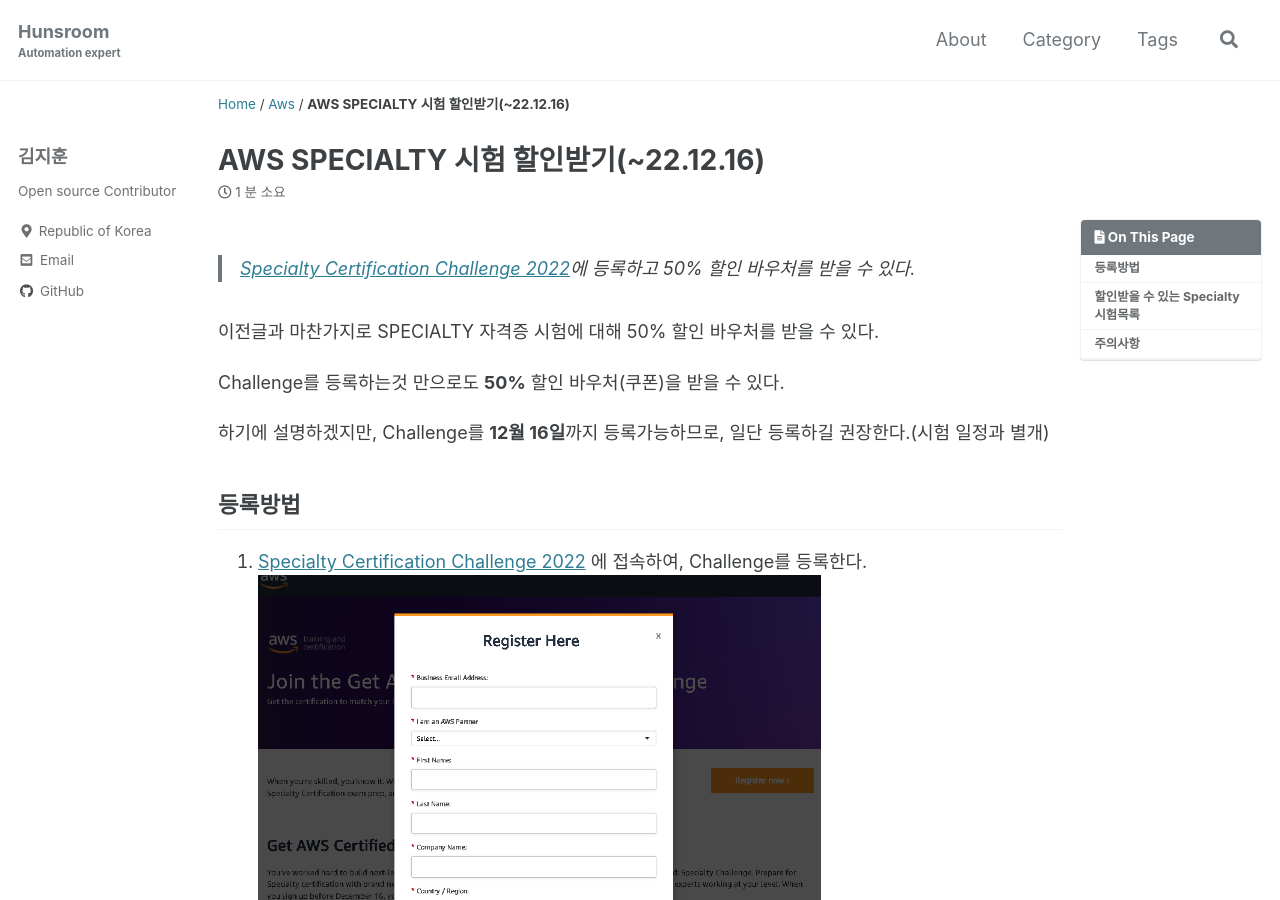
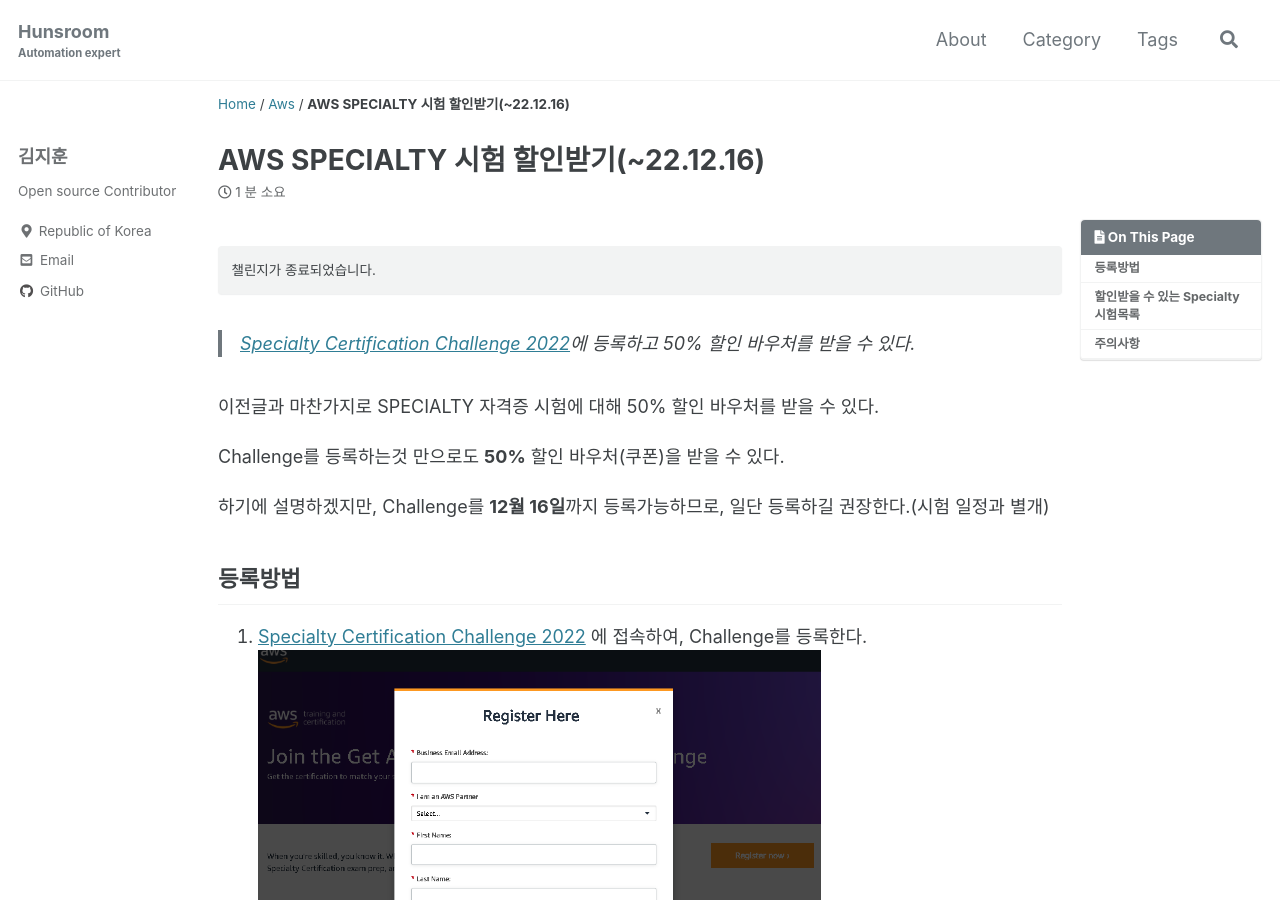
Before and after one commit to shblue21/shblue21.github.io, a Jekyll site: the page built from _posts/aws/2022-11-04-AWS-SPECIALTY-시험-할인받기(~22.12.16).md, in a window 1280 px wide and 900 px high. Built offline with Jekyll 4.4.1, drawn with Linux system fonts in a browser that asks for light colours; cached includes are drawn as plain includes; comment, search, counter and statistics services are not loaded.

Commit message:
feat: 챌린지 종료

```diff
--- a/_posts/aws/2022-11-04-AWS-SPECIALTY-시험-할인받기(~22.12.16).md
+++ b/_posts/aws/2022-11-04-AWS-SPECIALTY-시험-할인받기(~22.12.16).md
@@ -9,6 +9,8 @@
 toc: true
 lang: ko
 ---
+챌린지가 종료되었습니다.
+{: .notice}
 > [Specialty Certification Challenge 2022](https://pages.awscloud.com/GLOBAL-ln-GC-TrainCert-Specialty-Certification-Challenge-2022-reg.html)에 등록하고 50% 할인 바우처를 받을 수 있다.
 
 이전글과 마찬가지로 SPECIALTY 자격증 시험에 대해 50% 할인 바우처를 받을 수 있다.
```
